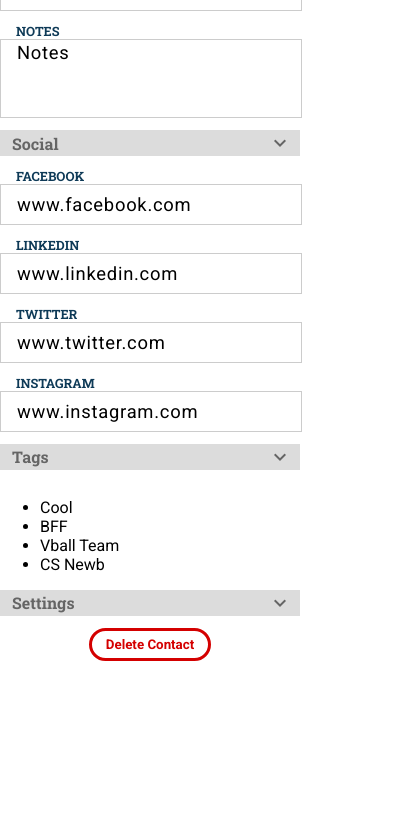
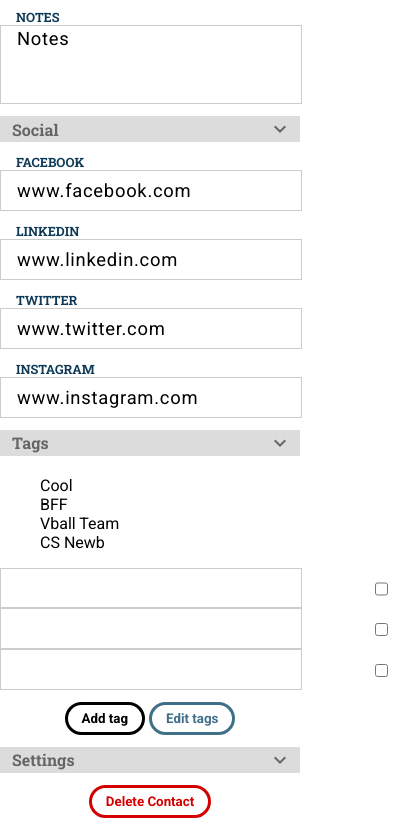
Before and after one commit to max-chu/Onebook, a browser extension: page extension/popup/profile/profile.html in a window 400 px wide. Shown: the part 555-1385 px from the top of the page. Before the commit the page ends 1228 px from the top, so only its background shows below. Drawn offline with Linux system fonts and the light colour scheme.

Commit message:
Added tags HTML/CSS & clean-up

```diff
--- a/extension/popup/profile/profile.css
+++ b/extension/popup/profile/profile.css
@@ -69,7 +69,7 @@
     background-color: #DCDCDC;
     display: inline-block;
 
-    margin-bottom: 8px;
+    margin: 0;
     height: 26px;
     width: 100%;
 }
@@ -97,6 +97,10 @@
 
 .collapse-div {
     width: 100%;
+}
+
+.collapsible {
+    margin-top: 8px;
 }
 
 /* Profile */
@@ -154,6 +158,49 @@
     border: solid 0.5px #cccccc;
 }
 
+/* Tags */
+
+li {
+    list-style-type: none;
+    margin: 0;
+}
+
+.tag {
+    margin-top: 0;
+    margin-bottom: 0;
+}
+
+input[type="checkbox"] {
+    position: absolute;
+    width: fit-content;
+    right: 0;
+    margin-right: 12px;
+}
+
+#add-tag-button {
+    margin-top: 12px;
+    background-color: #ffffff;
+}
+
+#add-tag-button:hover {
+    background-color: #8AB6D2;
+    border-color: #8AB6D2;
+    color: #ffffff;
+}
+
+#edit-tags-button {
+    margin-top: 12px;
+    border-color: #3F6F89;
+    background-color: #ffffff;
+    color: #3F6F89;
+}
+
+#edit-tags-button:hover {
+    background-color: #3F6F89;
+    border-color: #3F6F89;
+    color: #202020;
+}
+
 /* Settings */
 
 #delete-button {
--- a/extension/popup/profile/profile.html
+++ b/extension/popup/profile/profile.html
@@ -6,8 +6,6 @@
     </head>
     <body>
         <div class="container">
-            <form id="profile-form">
-
             <div class="nav1">
                 <div class="nav-left" style="margin-left: 2px">
                     <div class="nav-item">
@@ -24,6 +22,7 @@
                 </div>
             </div>
 
+            <form id="profile-form" class="container">
                 <div class="collapse-div" id="general">
                     <div class="section">
                         <div class="nav-left">
@@ -36,8 +35,7 @@
                         </div>
                     </div>
 
-                    <div id="general-collapsible">
-
+                    <div id="general-collapsible" class="collapsible">
                         <div style="text-align: center; margin-bottom: 12px;">
                             <img id="profile-img">
                         </div>
@@ -76,9 +74,7 @@
                             <label>NOTES</label>
                             <textarea id="input-notes" cols="40" rows="5" name="notes"></textarea>
                         </div>
-
                     </div>
-
                 </div>
 
                 <div class="collapse-div" id="social">
@@ -93,8 +89,7 @@
                         </div>
                     </div>
 
-                    <div id="social-collapsible">
-
+                    <div id="social-collapsible" class="collapsible">
                         <div class="input-section">
                             <label>FACEBOOK</label>
                             <input id="input-fb" type="text" name="fb"/>
@@ -127,13 +122,31 @@
                         </div>
                     </div>
 
-                    <div id="tags-collapsible">
+                    <div id="tags-collapsible" class="collapsible">
                         <ul id="tags-list">
 
                         </ul>
+
+                        <div class="input-section tag">
+                            <input type="text"/>
+                            <input type="checkbox">
                         </div>
 
+                        <div class="input-section tag">
+                            <input type="text"/>
+                            <input type="checkbox">
+                        </div>
 
+                        <div class="input-section tag">
+                            <input type="text"/>
+                            <input type="checkbox">
+                        </div>
+
+                        <div style="text-align: center; margin-bottom: 12px; margin-top: 0;">
+                            <button id="add-tag-button">Add tag</button>
+                            <button id="edit-tags-button">Edit tags</button>
+                        </div>
+                    </div>
                 </div>
 
                 <div class="collapse-div" id="settings">
@@ -148,13 +161,13 @@
                         </div>
                     </div>
 
+                    <div id="settings-collapsible" class="collapsible">
                         <div style="text-align: center; margin-bottom: 12px; margin-top: 0;">
                                 <button id="delete-button">Delete Contact</button>
-                            <!-- <p id="delete-button">Delete Contact</p> -->
+                        </div>
                     </div>
                 </div>
             </form>
-
         </div>
         <script src="profile.js"></script>
     </body>
```
Lines whose indentation alone changed are shown as unchanged.
